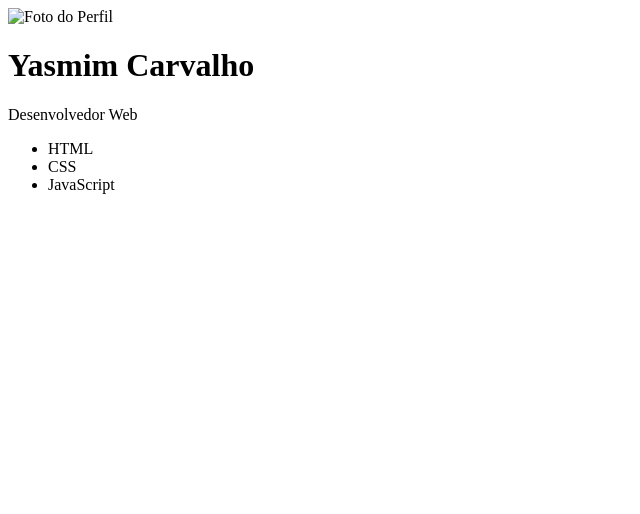
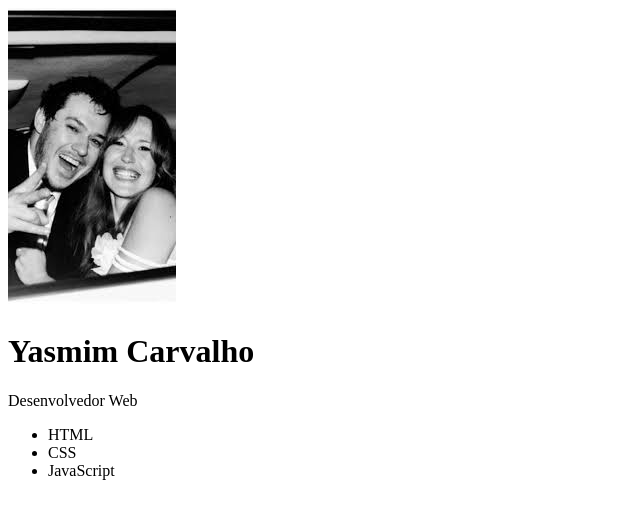
Before and after one commit to yas2carvalho/projetos_web, a plain HTML site: page perfil.html in a window 1280 px wide. Shown: the whole page, without its empty margins (0-640 px from the left). Drawn offline with Linux system fonts and the light colour scheme.

Commit message:
Update perfil.html

```diff
--- a/perfil.html
+++ b/perfil.html
@@ -7,7 +7,7 @@
 </head>
 <body>
     <div class="perfil_card">
-        <img src="imagens/download.jpg" alt="Foto do Perfil">
+        <img src="download.jpg" alt="Foto do Perfil">
         <h1> Yasmim Carvalho</h1>
         <p> Desenvolvedor Web</p>
         <ul>
```
